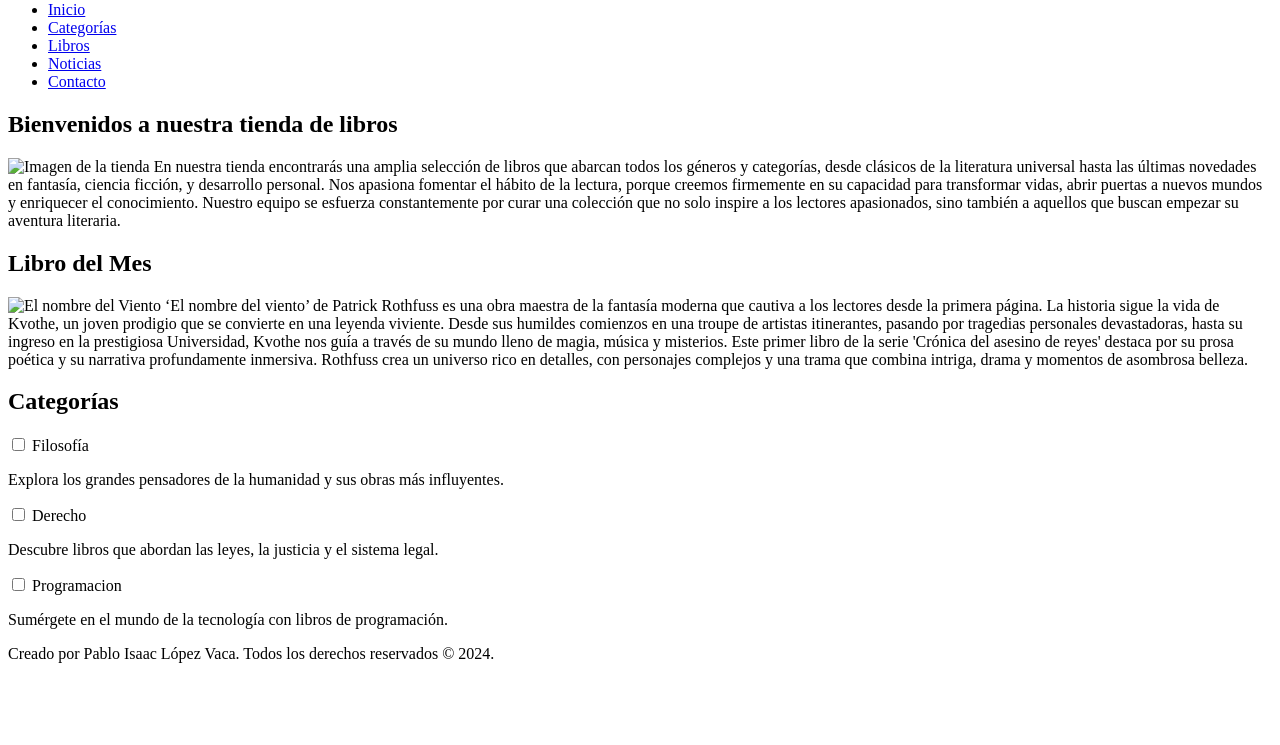
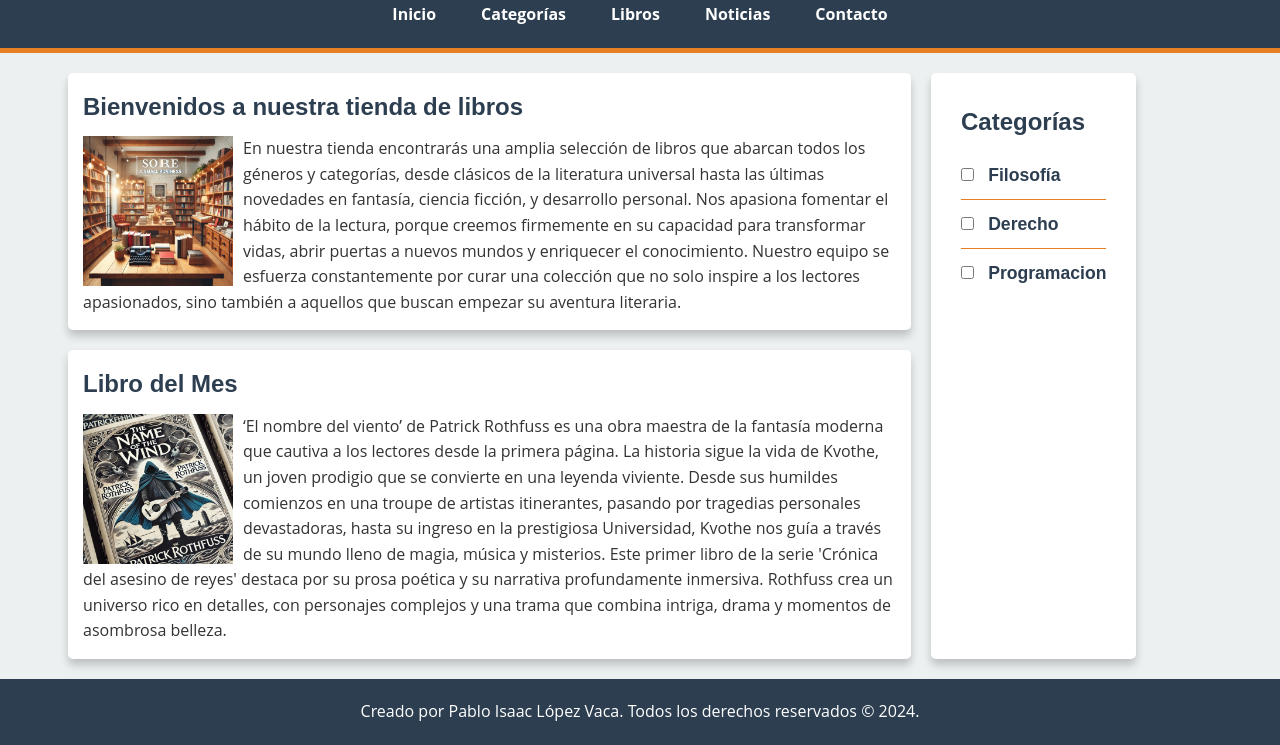
Before and after one commit to Pablolopezvaca/tienda-libros, a plain HTML site: page index.html in a window 1280 px wide. Shown: the part 79-824 px from the top of the page. Before the commit the page ends 800 px from the top, so only its background shows below. Drawn offline with Linux system fonts and the light colour scheme; the site is published under a folder, as on GitHub Pages, so addresses that start at the root find nothing.

Commit message:
Mover index.html a la raíz y ajustar rutas para GitHub Pages

```diff
--- a/HTML/categorias.html
+++ b/HTML/categorias.html
@@ -4,7 +4,7 @@
     <meta charset="UTF-8">
     <meta http-equiv="X-UA-Compatible" content="IE=edge">
     <meta name="viewport" content="width=device-width, initial-scale=1.0">
-    <link rel="stylesheet" href="/CSS/styles.css">
+    <link rel="stylesheet" href="CSS/styles.css">
     <title>Categorias - Tienda de Libros</title>
 </head>
 <body>
@@ -12,11 +12,11 @@
         <h1>Categorías</h1>
         <nav>
           <ul>
-            <li><a href="/HTML/index.html">Inicio</a></li>
-            <li><a href="/HTML/categorias.html">Categorías</a></li>
-            <li><a href="/HTML/libros.html">Libros</a></li>
-            <li><a href="/HTML/noticias.html">Noticias</a></li>
-            <li><a href="/HTML/contacto.html">Contacto</a></li>
+            <li><a href="index.html">Inicio</a></li>
+            <li><a href="HTML/categorias.html">Categorías</a></li>
+            <li><a href="HTML/libros.html">Libros</a></li>
+            <li><a href="HTML/noticias.html">Noticias</a></li>
+            <li><a href="HTML/contacto.html">Contacto</a></li>
           </ul>
         </nav>
     </header>
--- a/HTML/index.html
+++ b/index.html
@@ -4,7 +4,7 @@
     <meta charset="UTF-8">
     <meta http-equiv="X-UA-Compatible" content="IE=edge">
     <meta name="viewport" content="width=device-width, initial-scale=1.0">
-    <link rel="stylesheet" href="/CSS/styles.css">
+    <link rel="stylesheet" href="CSS/styles.css">
     <title>Página Web Tienda de Libros</title>
 </head>
 <body>
@@ -12,11 +12,11 @@
     <h1>Tienda de Libros</h1>
     <nav>
       <ul>
-        <li><a href="/HTML/index.html">Inicio</a></li>
-        <li><a href="/HTML/categorias.html">Categorías</a></li>
-        <li><a href="/HTML/libros.html">Libros</a></li>
-        <li><a href="/HTML/noticias.html">Noticias</a></li>
-        <li><a href="/HTML/contacto.html">Contacto</a></li>
+        <li><a href="index.html">Inicio</a></li>
+        <li><a href="HTML/categorias.html">Categorías</a></li>
+        <li><a href="HTML/libros.html">Libros</a></li>
+        <li><a href="HTML/noticias.html">Noticias</a></li>
+        <li><a href="HTML/contacto.html">Contacto</a></li>
       </ul>
     </nav>
   </header>
@@ -25,7 +25,7 @@
         <section id="presentacion">
           <h2>Bienvenidos a nuestra tienda de libros</h2>
           <p>
-            <img src="/IMG/DALL·E 2024-11-29 02.06.54 - An image of a cozy bookstore with wooden shelves filled with books, warm lighting, and a welcoming atmosphere. The scene captures the essence of a cla.webp" alt="Imagen de la tienda">
+            <img src="IMG/DALL·E 2024-11-29 02.06.54 - An image of a cozy bookstore with wooden shelves filled with books, warm lighting, and a welcoming atmosphere. The scene captures the essence of a cla.webp" alt="Imagen de la tienda">
             En nuestra tienda encontrarás una amplia selección de libros que abarcan todos los géneros y categorías,
             desde clásicos de la literatura universal hasta las últimas novedades en fantasía, ciencia ficción, y desarrollo personal.
             Nos apasiona fomentar el hábito de la lectura, porque creemos firmemente en su capacidad para transformar vidas, abrir puertas
@@ -36,7 +36,7 @@
         <section id="libro-del-mes">
           <h2>Libro del Mes</h2>
           <p>
-            <img src="/IMG/DALL·E 2024-11-29 02.06.59 - A detailed book cover for 'The Name of the Wind' by Patrick Rothfuss. The design features a fantasy-inspired theme with a silhouette of a mysterious f.webp" alt="El nombre del Viento">
+            <img src="IMG/DALL·E 2024-11-29 02.06.59 - A detailed book cover for 'The Name of the Wind' by Patrick Rothfuss. The design features a fantasy-inspired theme with a silhouette of a mysterious f.webp" alt="El nombre del Viento">
             ‘El nombre del viento’ de Patrick Rothfuss es una obra maestra de la fantasía moderna que cautiva a los lectores desde la primera página.
             La historia sigue la vida de Kvothe, un joven prodigio que se convierte en una leyenda viviente. Desde sus humildes comienzos en una troupe
             de artistas itinerantes, pasando por tragedias personales devastadoras, hasta su ingreso en la prestigiosa Universidad, Kvothe nos guía a
```
Also changed, not shown: HTML/contacto.html (+6 -6 lines), HTML/libros.html (+12 -12 lines), HTML/noticias.html (+6 -6 lines).
